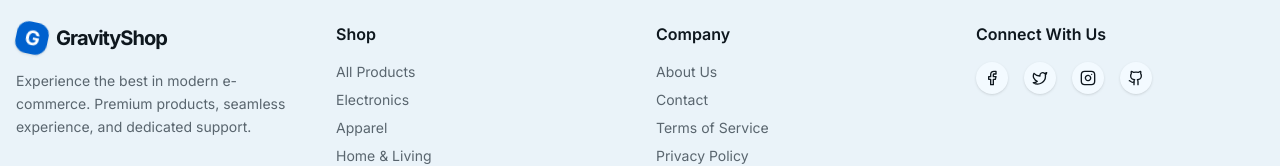
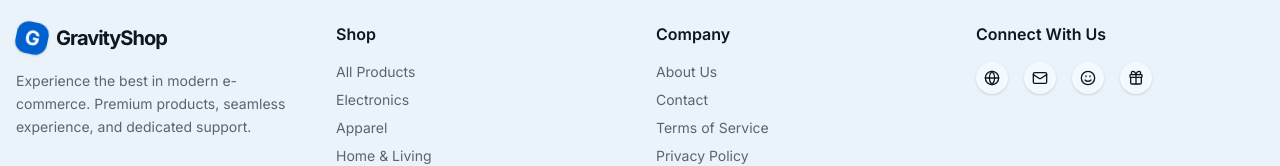
Before and after one commit to Harshit1607/WB, a Next.js app: page / in a window 1280 px wide. Shown: the part 1836-2002 px from the top of the page. Built offline with nearby package versions, Linux system fonts and the light colour scheme.

Commit message:
fix: resolve hydration mismatches and wrap components in Suspense for stable build

```diff
--- a/src/app/cart/page.tsx
+++ b/src/app/cart/page.tsx
@@ -1,5 +1,6 @@
 'use client';
 
+import { useState, useEffect, Suspense } from 'react';
 import { useCartStore } from '@/lib/store';
 import { Header } from '@/components/Header';
 import { Footer } from '@/components/Footer';
@@ -11,13 +12,23 @@ import { useRouter } from 'next/navigation';
 export default function CartPage() {
   const { items, removeItem, updateQuantity, getTotalPrice } = useCartStore();
   const router = useRouter();
+  const [mounted, setMounted] = useState(false);
+
+  useEffect(() => {
+    setMounted(true);
+  }, []);
+
+  if (!mounted) return <div className="min-h-screen pt-24 bg-background" />;
+
   const totalPrice = getTotalPrice();
   const shipping = items.length > 0 ? (totalPrice > 500 ? 0 : 25) : 0;
   const tax = totalPrice * 0.08;
 
   return (
     <main className="min-h-screen pt-24">
-      <Header />
+      <Suspense fallback={<div className="h-20 bg-background" />}>
+        <Header />
+      </Suspense>
 
       <div className="container mx-auto px-4 py-8">
         <h1 className="text-4xl font-bold mb-10 tracking-tight">Your Shopping Cart</h1>
--- a/src/app/page.tsx
+++ b/src/app/page.tsx
@@ -79,7 +79,9 @@ function ProductListings() {
 export default function Home() {
   return (
     <main className="min-h-screen pt-24">
-      <Header />
+      <Suspense fallback={<div className="h-20 bg-background" />}>
+        <Header />
+      </Suspense>
 
       <div className="container mx-auto px-4 py-8">
         <div className="flex flex-col md:flex-row gap-10">
--- a/src/app/product/[id]/page.tsx
+++ b/src/app/product/[id]/page.tsx
@@ -1,5 +1,6 @@
 'use client';
 
+import { Suspense, useState } from 'react';
 import { useParams, useRouter } from 'next/navigation';
 import { products } from '@/data/products';
 import { Header } from '@/components/Header';
@@ -7,7 +8,6 @@ import { Footer } from '@/components/Footer';
 import { useCartStore } from '@/lib/store';
 import { motion } from 'framer-motion';
 import { Star, ShoppingCart, ArrowLeft, ShieldCheck, Truck, RotateCcw, Minus, Plus } from 'lucide-react';
-import { useState } from 'react';
 
 export default function ProductDetail() {
   const params = useParams();
@@ -35,19 +35,16 @@ export default function ProductDetail() {
   }
 
   const handleAddToCart = () => {
-    // Note: My store addItem currently only adds 1. I'll modify it or just call it multiple times for this demo.
-    // Actually, I'll just add 1 for now to match the store logic, or I should have added an 'amount' param.
-    // For simplicity, I'll just call addItem.
     addItem(product);
-    // Ideally I'd update the store to handle multiple quantities at once.
   };
 
   return (
     <main className="min-h-screen pt-24">
-      <Header />
+      <Suspense fallback={<div className="h-20 bg-background" />}>
+        <Header />
+      </Suspense>
 
       <div className="container mx-auto px-4 py-8">
-        {/* Breadcrumbs / Back */}
         <button
           onClick={() => router.back()}
           className="group flex items-center gap-2 text-sm font-medium text-muted-foreground hover:text-primary transition-colors mb-8"
@@ -59,7 +56,6 @@ export default function ProductDetail() {
         </button>
 
         <div className="grid grid-cols-1 lg:grid-cols-2 gap-12 lg:gap-20">
-          {/* Image Section */}
           <motion.div
             initial={{ opacity: 0, x: -50 }}
             animate={{ opacity: 1, x: 0 }}
@@ -72,7 +68,6 @@ export default function ProductDetail() {
                 className="w-full h-full object-cover"
               />
             </div>
-            {/* Thumbnails placeholder */}
             <div className="flex gap-4 mt-6">
               {[1, 2, 3].map((i) => (
                 <div key={i} className="w-20 h-20 rounded-2xl border-2 border-border overflow-hidden cursor-pointer hover:border-primary transition-all">
@@ -82,7 +77,6 @@ export default function ProductDetail() {
             </div>
           </motion.div>
 
-          {/* Details Section */}
           <motion.div
             initial={{ opacity: 0, x: 50 }}
             animate={{ opacity: 1, x: 0 }}
@@ -106,7 +100,6 @@ export default function ProductDetail() {
               </p>
             </div>
 
-            {/* Selection */}
             <div className="space-y-6 mb-10">
               <div>
                 <h3 className="font-bold mb-3">Quantity</h3>
@@ -141,7 +134,6 @@ export default function ProductDetail() {
               </div>
             </div>
 
-            {/* Perks */}
             <div className="grid grid-cols-1 sm:grid-cols-3 gap-4 border-t border-border pt-10">
               <div className="flex items-center gap-3">
                 <div className="p-2 bg-primary/10 text-primary rounded-lg">
@@ -174,7 +166,6 @@ export default function ProductDetail() {
           </motion.div>
         </div>
 
-        {/* Reviews Section Placeholder */}
         <section className="mt-24 border-t border-border pt-20">
           <div className="flex items-center justify-between mb-12">
             <h2 className="text-3xl font-bold">Customer Reviews</h2>
--- a/src/components/Footer.tsx
+++ b/src/components/Footer.tsx
@@ -1,5 +1,5 @@
 import Link from 'next/link';
-import { Facebook, Twitter, Instagram, Github } from 'lucide-react';
+import { Globe, Mail, Gift, Smile } from 'lucide-react';
 
 export const Footer = () => {
   return (
@@ -46,16 +46,16 @@ export const Footer = () => {
             <h3 className="font-semibold mb-4">Connect With Us</h3>
             <div className="flex items-center gap-4">
               <Link href="#" className="p-2 bg-background rounded-full hover:bg-primary hover:text-white transition-all shadow-sm">
-                <Facebook className="w-4 h-4" />
+                <Globe className="w-4 h-4" />
               </Link>
               <Link href="#" className="p-2 bg-background rounded-full hover:bg-primary hover:text-white transition-all shadow-sm">
-                <Twitter className="w-4 h-4" />
+                <Mail className="w-4 h-4" />
               </Link>
               <Link href="#" className="p-2 bg-background rounded-full hover:bg-primary hover:text-white transition-all shadow-sm">
-                <Instagram className="w-4 h-4" />
+                <Smile className="w-4 h-4" />
               </Link>
               <Link href="#" className="p-2 bg-background rounded-full hover:bg-primary hover:text-white transition-all shadow-sm">
-                <Github className="w-4 h-4" />
+                <Gift className="w-4 h-4" />
               </Link>
             </div>
           </div>
--- a/src/components/Header.tsx
+++ b/src/components/Header.tsx
@@ -15,7 +15,10 @@ export const Header = () => {
   const router = useRouter();
   const searchParams = useSearchParams();
 
+  const [mounted, setMounted] = useState(false);
+
   useEffect(() => {
+    setMounted(true);
     const handleScroll = () => {
       setIsScrolled(window.scrollY > 20);
     };
@@ -70,7 +73,7 @@ export const Header = () => {
           <Link href="/cart" className="relative p-2 hover:bg-secondary rounded-full transition-colors">
             <ShoppingCart className="w-5 h-5" />
             <AnimatePresence>
-              {totalItems > 0 && (
+              {mounted && totalItems > 0 && (
                 <motion.span
                   initial={{ scale: 0 }}
                   animate={{ scale: 1 }}
```
